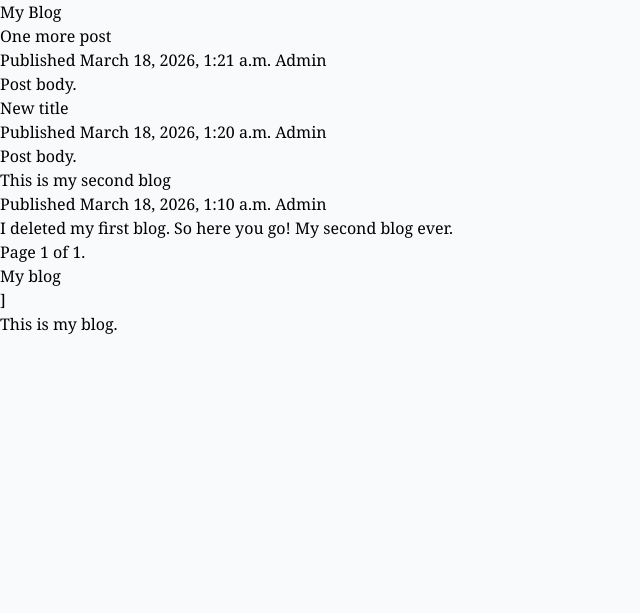
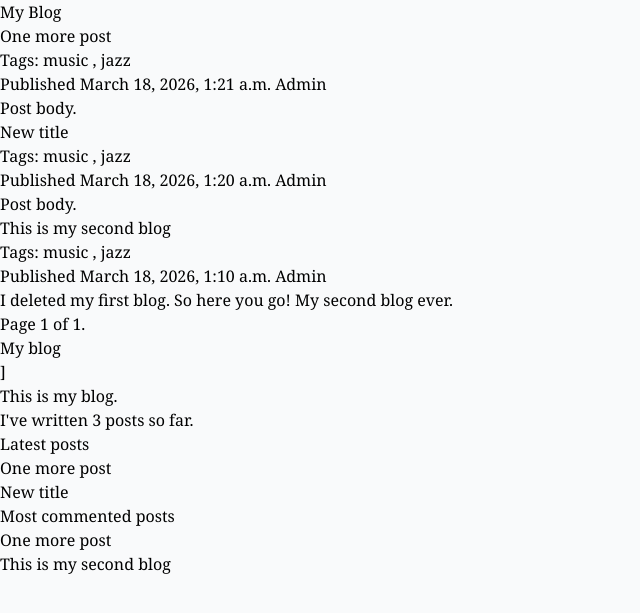
Before and after one commit to Wolf-0911/ethnails-shop, a Django app: page /blog/ in a window 1280 px wide. Shown: the top 613 px of the page, without its empty margins (0-640 px from the left). Run offline with Django 5.2, Linux system fonts and the light colour scheme; data comes from the database, SQL or seed files in the repository; both versions use the stored data as it was after the commit; style sheets or scripts are compiled from the project's sources; parts of the project's set-up code (start-up, migrations or seed data) failed here and were passed over; some libraries are stand-ins or nearby versions.

Commit message:
Added tags in post detail view

```diff
--- a/blog/models.py
+++ b/blog/models.py
@@ -2,6 +2,7 @@ from django.conf import settings
 from django.db import models
 from django.urls import reverse
 from django.utils import timezone
+from taggit.managers import TaggableManager
 
 
 class PublishedManager(models.Manager):
@@ -60,6 +61,7 @@ class Post(models.Model):
                 self.slug
             ]
         )
+    tags = TaggableManager()
 
 class Comment(models.Model):
     post = models.ForeignKey(
--- a/blog/templates/blog/base.html
+++ b/blog/templates/blog/base.html
@@ -1,3 +1,4 @@
+{% load blog_tags %}
 {% load static tailwind_tags %}
 <!DOCTYPE html>
 <html lang="en">
@@ -16,6 +17,18 @@
     <div>
         <h2>My blog</h2>]
         <p>This is my blog.</p>
+        I've written {% total_posts %} posts so far.
+        <h3>Latest posts</h3>
+        {% show_latest_posts 2 %}
+        <h3>Most commented posts</h3>
+        {% most_commented_posts as most_comments %}
+        <ul>
+            {% for post in most_comments %}
+            <li>
+                <a href="{{ post.get_absolute_url }}">{{ post.title }}</a>
+            </li>
+            {% endfor %}
+        </ul>
     </div>
 </body>
 </html>
--- /dev/null
+++ b/blog/templates/blog/post/latest_posts.html
@@ -0,0 +1,7 @@
+<ul>
+    {% for post in latest_posts %}
+        <li>
+            <a href="{{ post.get_absolute_url }}">{{ post.title }}</a>
+        </li>
+    {% endfor %}
+</ul>
--- a/blog/templates/blog/post/list.html
+++ b/blog/templates/blog/post/list.html
@@ -4,12 +4,23 @@
 
 {% block content %}
     <h1>My Blog</h1>
+    {% if tag %}
+        <h2>Posts tagged with "{{ tag.name }}"</h2>
+    {% endif %}
     {% for post in posts %}
         <h2>
             <a href="{{ post.get_absolute_url }}">
                 {{ post.title }}
             </a>
         </h2>
+        <p class="tags">
+            Tags:
+            {% for tag in post.tags.all %}
+                <a href="{% url "blog:post_list_by_tag" tag.slug %}">
+                {{ tag.name }}
+                </a> {% if not forloop.last %}, {% endif %}
+            {% endfor %}
+        </p>
         <p class="date">
         Published {{ post.publish }} {{ post.author }}
         </p>
--- /dev/null
+++ b/blog/templatetags/blog_tags.py
@@ -0,0 +1,20 @@
+from django import template
+from django.db.models import Count
+from ..models import Post
+
+register = template.Library()
+
+@register.simple_tag
+def total_posts():
+    return Post.published.count()
+
+@register.inclusion_tag('blog/post/latest_posts.html')
+def show_latest_posts(count=5):
+    latest_posts = Post.published.order_by('-publish')[:count]
+    return {'latest_posts': latest_posts}
+
+@register.simple_tag
+def most_commented_posts(count=2):
+    return Post.published.annotate(
+        total_comments=Count('comments')
+    ).order_by('-total_comments')[:count]
--- a/blog/urls.py
+++ b/blog/urls.py
@@ -10,5 +10,6 @@ urlpatterns = [
          views.post_detail,
          name='post_detail'),
     path('<int:post_id>/share/', views.post_share, name='post_share'),
-    path('<int:post_id>/comment/', views.post_comment, name='post_comment')
+    path('<int:post_id>/comment/', views.post_comment, name='post_comment'),
+    path('tag/<slug:tag_slug>/', views.post_list, name="post_list_by_tag")
 ]
--- a/blog/views.py
+++ b/blog/views.py
@@ -1,8 +1,10 @@
 from django.core.mail import send_mail
 from django.core.paginator import Paginator, EmptyPage, PageNotAnInteger
+from django.db.models import Count
 from django.http import Http404
 from django.shortcuts import render, get_object_or_404
 from django.views.decorators.http import require_POST
+from taggit.models import Tag
 from .models import Post
 from .forms import EmailPostForm, CommentForm
 
@@ -21,14 +23,27 @@ def post_detail(request, year, month, day, slug):
 
     comments = post.comments.filter(active=True)
     form = CommentForm()
+
+    post_tags_ids = post.tags.values_list('id', flat=True)
+    similar_posts = Post.published.filter(
+        id__in = post_tags_ids).exclude(id=post.id)
+    similar_posts = similar_posts.annotate(
+        same_tags=Count('tags')
+    ).order_by('-same_tags', '-publish')[:4]
+
     return render(request, 'blog/post/detail.html', {
         'post': post,
         'comments': comments,
-        'form': form
+        'form': form,
+        'similar_posts': similar_posts
     })
 
-def post_list(request):
+def post_list(request, tag_slug=None):
     post_list = Post.published.all()
+    tag = None
+    if tag_slug:
+        tag = get_object_or_404(Tag, slug=tag_slug)
+        post_list = post_list.filter(tags__in=[tag])
     paginator = Paginator(post_list, 3)
     page_number = request.GET.get('page', 1)
     try:
@@ -39,7 +54,8 @@ def post_list(request):
         posts = paginator.page(1)
 
     context = {
-        'posts': posts
+        'posts': posts,
+        'tag': tag
     }
     return render(request, 'blog/post/list.html', context=context)
 
--- a/ethnails/settings.py
+++ b/ethnails/settings.py
@@ -41,6 +41,7 @@ INSTALLED_APPS = [
     'django.contrib.staticfiles',
     'blog.apps.BlogConfig',
     'core',
+    'taggit',
     'tailwind',
     'theme',
 ]
```
Also changed, not shown: blog/templates/blog/post/detail.html (+8 -0 lines), blog/migrations/0004_post_tags.py (added), blog/templatetags/__init__.py (added), db.sqlite3.
